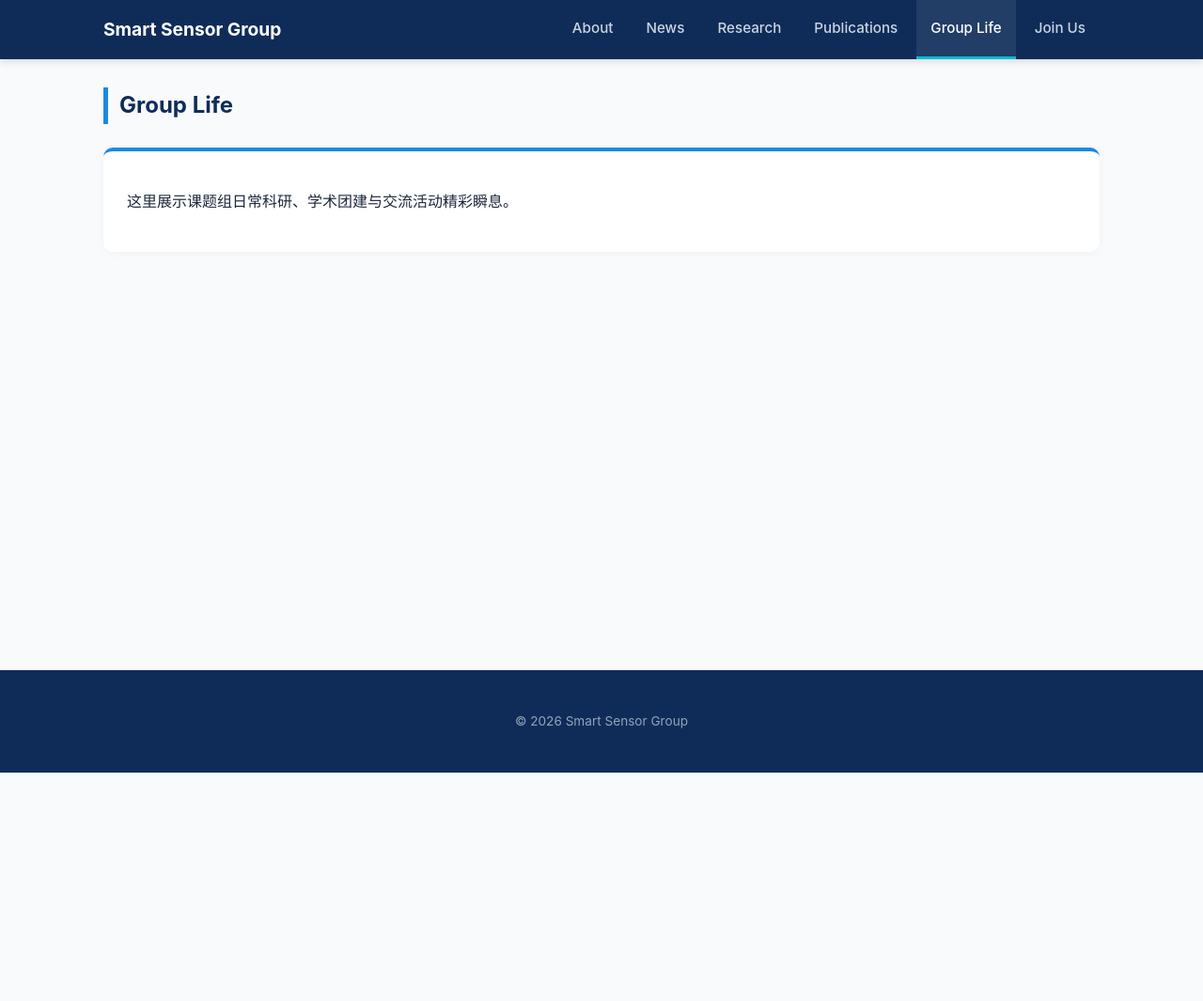
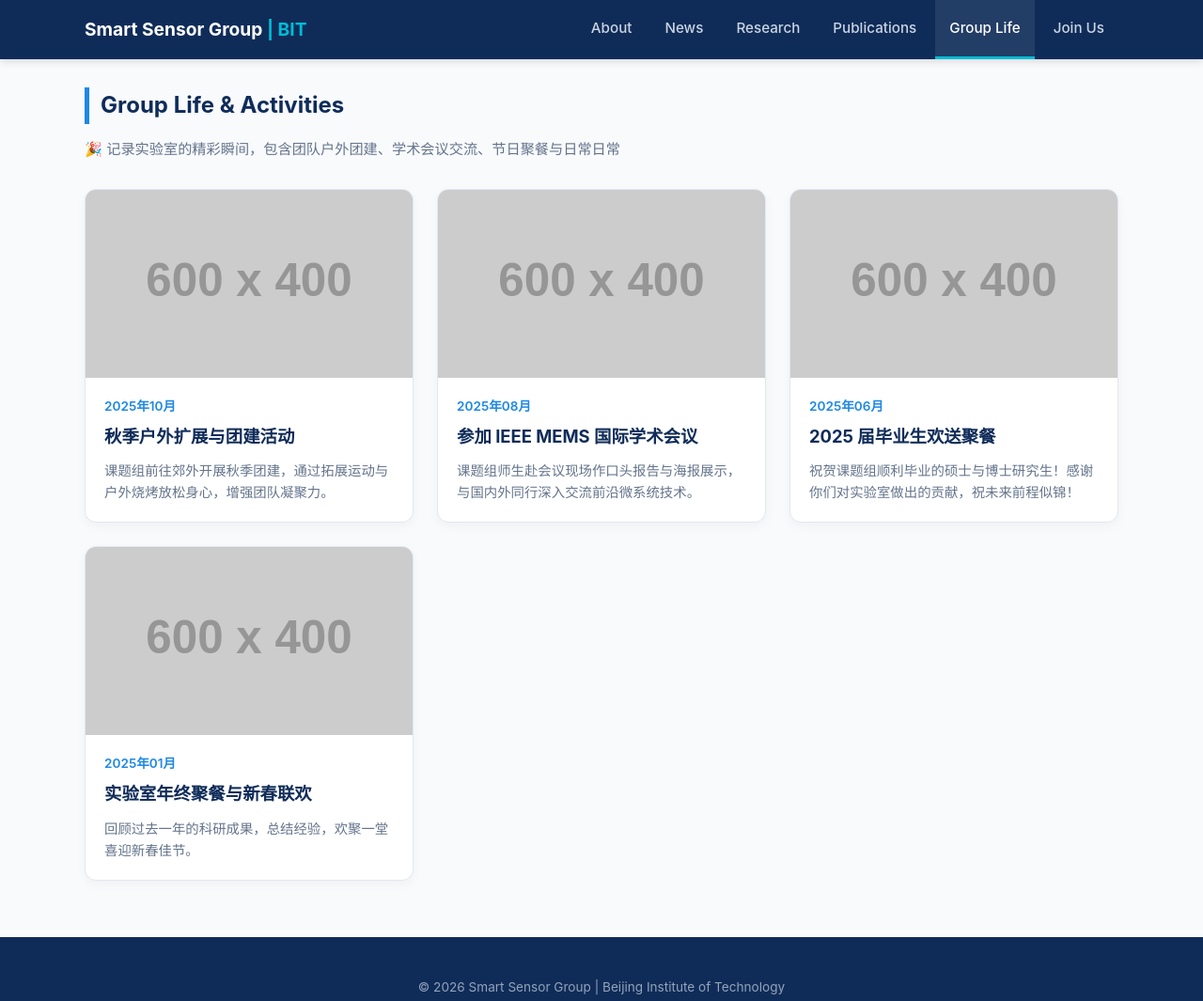
Before and after one commit to xiaoyiguo001-bit/Smart-Sensor-Hub, a plain HTML site: page grouplife.html in a window 1280 px wide. Shown: the whole page at 94% size. Before the commit the page ends 822 px from the top, so only its background shows below. Drawn offline with Linux system fonts and the light colour scheme; placeholder pictures from the web are drawn by us.

Commit message:
Update grouplife.html

```diff
--- a/grouplife.html
+++ b/grouplife.html
@@ -3,42 +3,44 @@
 <head>
     <meta charset="UTF-8">
     <meta name="viewport" content="width=device-width, initial-scale=1.0">
-    <title>Group Life | Smart Sensor Group</title>
+    <title>Group Life | 智能微系统感知实验室 (Smart Sensor Group)</title>
     <style>
         :root { --primary: #0f2c59; --secondary: #1e88e5; --accent: #00bcd4; --bg: #f8fafc; --text: #1e293b; --muted: #64748b; }
-        * { box-sizing: border-box; }
         body { font-family: -apple-system, BlinkMacSystemFont, "Segoe UI", Roboto, sans-serif; margin: 0; background: var(--bg); color: var(--text); line-height: 1.6; }
 
-        .navbar { background: var(--primary); position: sticky; top: 0; z-index: 1000; box-shadow: 0 2px 8px rgba(0,0,0,0.15); width: 100%; }
+        /* 导航栏 */
+        .navbar { background: var(--primary); position: sticky; top: 0; z-index: 1000; box-shadow: 0 2px 8px rgba(0,0,0,0.15); }
         .nav-container { max-width: 1100px; margin: 0 auto; display: flex; justify-content: space-between; align-items: center; padding: 0 20px; }
-        .nav-brand { font-size: 1.2rem; font-weight: bold; color: white; text-decoration: none; padding: 16px 0; white-space: nowrap; flex-shrink: 0; }
+        .nav-brand { font-size: 1.2rem; font-weight: bold; color: white; text-decoration: none; padding: 16px 0; }
+        .nav-brand span { color: var(--accent); }
         .nav-links { display: flex; gap: 5px; list-style: none; margin: 0; padding: 0; }
-        .nav-links a { color: #cbd5e1; text-decoration: none; padding: 18px 15px; display: block; font-weight: 500; font-size: 0.95rem; border-bottom: 3px solid transparent; white-space: nowrap; }
+        .nav-links a { color: #cbd5e1; text-decoration: none; padding: 18px 15px; display: block; font-weight: 500; font-size: 0.95rem; border-bottom: 3px solid transparent; }
         .nav-links a:hover { color: white; }
         .nav-links a.active { color: white; border-bottom-color: var(--accent); background: rgba(255,255,255,0.08); }
 
         .container { max-width: 1100px; margin: 30px auto; padding: 0 20px; min-height: 70vh; }
-        .section-title { font-size: 1.5rem; color: var(--primary); border-left: 5px solid var(--secondary); padding-left: 12px; margin-bottom: 25px; font-weight: 700; }
+        .section-title { font-size: 1.5rem; color: var(--primary); border-left: 5px solid var(--secondary); padding-left: 12px; margin-bottom: 10px; font-weight: 700; }
+        .section-subtitle { color: var(--muted); margin-bottom: 30px; font-size: 0.95rem; }
 
-        .card { background: white; border-radius: 10px; padding: 25px; box-shadow: 0 2px 10px rgba(0,0,0,0.03); border-top: 4px solid var(--secondary); }
+        /* 团队风采卡片网格 */
+        .life-grid { display: grid; grid-template-columns: repeat(auto-fill, minmax(320px, 1fr)); gap: 25px; }
+        .life-card { background: white; border-radius: 12px; overflow: hidden; border: 1px solid #e2e8f0; box-shadow: 0 4px 12px rgba(0,0,0,0.04); transition: transform 0.3s ease, box-shadow 0.3s ease; }
+        .life-card:hover { transform: translateY(-5px); box-shadow: 0 10px 20px rgba(0,0,0,0.08); }
+        .life-img-container { width: 100%; height: 200px; background: #e2e8f0; overflow: hidden; }
+        .life-img { width: 100%; height: 100%; object-fit: cover; transition: transform 0.3s ease; }
+        .life-card:hover .life-img { transform: scale(1.05); }
+        .life-content { padding: 20px; }
+        .life-date { font-size: 0.85rem; color: var(--secondary); font-weight: 600; margin-bottom: 6px; }
+        .life-title { font-size: 1.15rem; color: var(--primary); margin: 0 0 10px 0; font-weight: 700; }
+        .life-desc { font-size: 0.9rem; color: var(--muted); margin: 0; line-height: 1.6; }
 
         footer { text-align: center; padding: 30px 0; margin-top: 60px; background: var(--primary); color: #94a3b8; font-size: 0.85rem; }
-
-        @media (max-width: 768px) {
-            .nav-container { flex-direction: column; align-items: center; padding: 10px 15px 5px 15px; }
-            .nav-brand { padding: 6px 0; font-size: 1.1rem; text-align: center; white-space: nowrap; }
-            .nav-links { width: 100%; display: flex; justify-content: flex-start; overflow-x: auto; white-space: nowrap; padding-bottom: 5px; -webkit-overflow-scrolling: touch; }
-            .nav-links::-webkit-scrollbar { display: none; }
-            .nav-links a { padding: 8px 12px; font-size: 0.9rem; }
-            .container { margin: 15px auto; padding: 0 12px; }
-            .card { padding: 18px 15px; }
-        }
     </style>
 </head>
 <body>
     <nav class="navbar">
         <div class="nav-container">
-            <a href="index.html" class="nav-brand">Smart Sensor Group</a>
+            <a href="index.html" class="nav-brand">Smart Sensor Group <span>| BIT</span></a>
             <ul class="nav-links">
                 <li><a href="index.html">About</a></li>
                 <li><a href="news.html">News</a></li>
@@ -51,14 +53,62 @@
     </nav>
 
     <div class="container">
-        <div class="section-title">Group Life</div>
-        <div class="card">
-            <p>这里展示课题组日常科研、学术团建与交流活动精彩瞬息。</p>
+        <div class="section-title">Group Life & Activities</div>
+        <p class="section-subtitle">🎉 记录实验室的精彩瞬间，包含团队户外团建、学术会议交流、节日聚餐与日常日常</p>
+
+        <div class="life-grid">
+            <!-- 活动卡片 1 -->
+            <div class="life-card">
+                <div class="life-img-container">
+                    <img src="https://via.placeholder.com/600x400/0f2c59/ffffff?text=Team+Building+Outdoor" alt="团建活动照片" class="life-img">
+                </div>
+                <div class="life-content">
+                    <div class="life-date">2025年10月</div>
+                    <h3 class="life-title">秋季户外扩展与团建活动</h3>
+                    <p class="life-desc">课题组前往郊外开展秋季团建，通过拓展运动与户外烧烤放松身心，增强团队凝聚力。</p>
+                </div>
+            </div>
+
+            <!-- 活动卡片 2 -->
+            <div class="life-card">
+                <div class="life-img-container">
+                    <img src="https://via.placeholder.com/600x400/1e88e5/ffffff?text=Academic+Conference" alt="学术会议照片" class="life-img">
+                </div>
+                <div class="life-content">
+                    <div class="life-date">2025年08月</div>
+                    <h3 class="life-title">参加 IEEE MEMS 国际学术会议</h3>
+                    <p class="life-desc">课题组师生赴会议现场作口头报告与海报展示，与国内外同行深入交流前沿微系统技术。</p>
+                </div>
+            </div>
+
+            <!-- 活动卡片 3 -->
+            <div class="life-card">
+                <div class="life-img-container">
+                    <img src="https://via.placeholder.com/600x400/00bcd4/ffffff?text=Graduation+Celebration" alt="毕业欢送" class="life-img">
+                </div>
+                <div class="life-content">
+                    <div class="life-date">2025年06月</div>
+                    <h3 class="life-title">2025 届毕业生欢送聚餐</h3>
+                    <p class="life-desc">祝贺课题组顺利毕业的硕士与博士研究生！感谢你们对实验室做出的贡献，祝未来前程似锦！</p>
+                </div>
+            </div>
+
+            <!-- 活动卡片 4 -->
+            <div class="life-card">
+                <div class="life-img-container">
+                    <img src="https://via.placeholder.com/600x400/10b981/ffffff?text=Festival+Gathering" alt="节日聚餐" class="life-img">
+                </div>
+                <div class="life-content">
+                    <div class="life-date">2025年01月</div>
+                    <h3 class="life-title">实验室年终聚餐与新春联欢</h3>
+                    <p class="life-desc">回顾过去一年的科研成果，总结经验，欢聚一堂喜迎新春佳节。</p>
+                </div>
+            </div>
         </div>
     </div>
 
     <footer>
-        <p>© 2026 Smart Sensor Group</p>
+        <p>© 2026 Smart Sensor Group | Beijing Institute of Technology</p>
     </footer>
 </body>
 </html>
```
